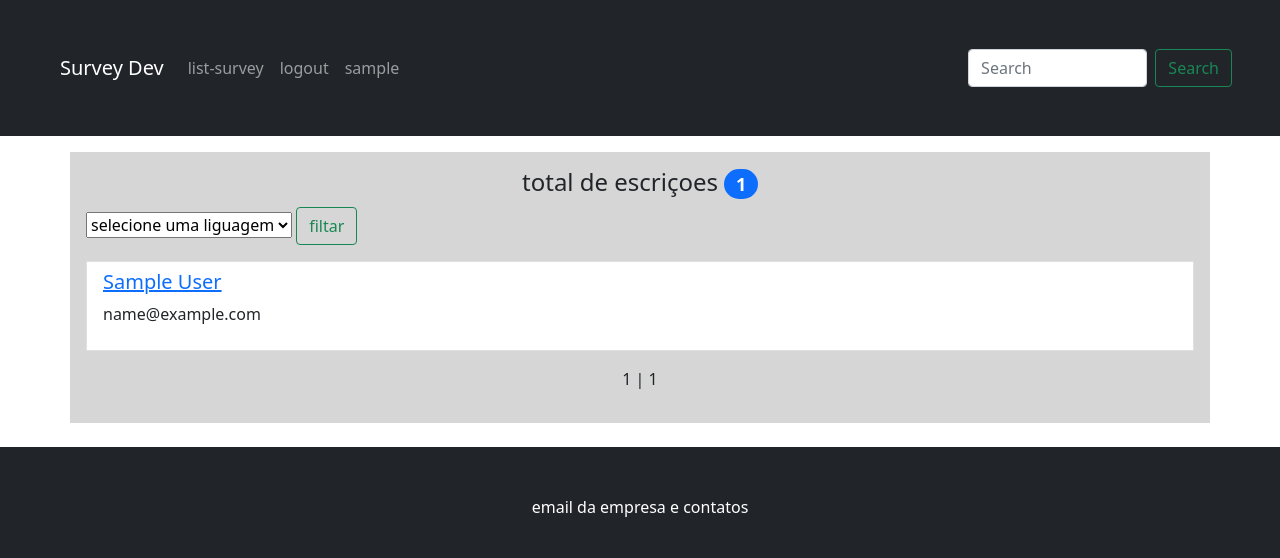
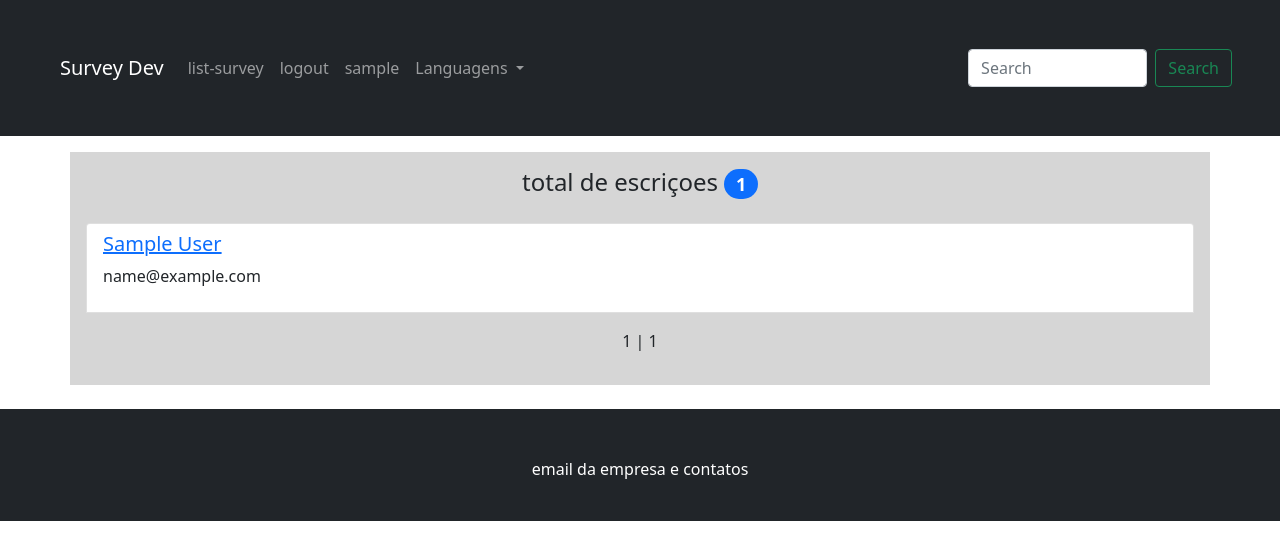
Before and after one commit to pacman2020/page-and-API-poll-with-Django, a Django app: page /surveys/ in a window 1280 px wide. Shown: the top 558 px of the page. Run offline with Django 3.2, Linux system fonts and the light colour scheme; a user stored in the database is signed in; tables that the repository leaves empty hold one stand-in row (values such as "Sample post").

Commit message:
improved language filtering in the menu

```diff
--- a/core/templates/base.html
+++ b/core/templates/base.html
@@ -21,6 +21,18 @@
           <a class="nav-link" href="{% url 'list-surveys' %}">list-survey</a>
           <a class="nav-link" href="{% url 'logout' %}">logout</a>
           <a class="nav-link" href="#">{{ user.username }}</a>
+
+          <li class="nav-item dropdown">
+            <a class="nav-link dropdown-toggle" href="#" id="navbarDropdown" role="button" data-bs-toggle="dropdown" aria-expanded="false">
+              Languagens
+            </a>
+            <ul class="dropdown-menu" aria-labelledby="navbarDropdown">
+              {% for language in filter_language %}
+              <li><a class="dropdown-item" href="{% url 'filter-language' language %}">
+                {{language}}</a></li>
+              {% endfor %}
+            </ul>
+          </li>
 
         </div>
       </div>
--- a/core/templates/core/list-survey.html
+++ b/core/templates/core/list-survey.html
@@ -10,18 +10,6 @@
 
 <!-- filtro de linguagem -->
 <div class="list-group mt-1">
-    <form type="submit" action="{% url 'list-surveys' %}" method="POST">
-      {% csrf_token %}
-      <select  name="language" >
-        <option value="" selected>selecione uma liguagem</option>
-        {% for language in filter_language %}
-        <option value="{{language}}">
-          {{language}}
-        </option>
-        {% endfor %}
-      </select>
-      <button class="btn btn-outline-success" type="submit">filtar</button>
-    </form>
 
     <!-- lista de pesquisa -->
     {% for survey in surveys %}
--- a/core/urls.py
+++ b/core/urls.py
@@ -1,5 +1,6 @@
 from django.urls import path
 from .views import (
+    filter_languagens,
     home,
     list_survey,
     deyail_survey,
@@ -10,6 +11,7 @@ from .views import (
 urlpatterns = [
     path('', home, name='home'),
     path('surveys/', list_survey, name='list-surveys'),
+    path('filter-language/<str:language>/', filter_languagens, name='filter-language'),
     path('<int:pk>/', deyail_survey, name='detail-survey'),
     path('update/<int:pk>/', update_survey, name='update-survey'),
     path('delete/<int:pk>/', delete_survey, name='delete-survey'),
--- a/core/views.py
+++ b/core/views.py
@@ -1,14 +1,12 @@
 from django.contrib.messages.api import error
 from django.shortcuts import render, redirect, get_object_or_404
 from .forms import SurveyForm
-from .models import Survey
+from .models import Languages, Survey
 from django.core.paginator import Paginator
 from django.contrib.auth.decorators import login_required
 from django.contrib import messages
 
 #criar api de apenas par lista todas pesquisa
-#estilzar tudo kkk
-#melhora seletor de languagens
 
 def home(request):
     if request.method == 'POST':
@@ -19,6 +17,27 @@ def home(request):
         return redirect('home')
     forms = SurveyForm()
     return render(request, 'core/home.html', {'forms':forms})
+
+@login_required
+def filter_languagens(request, language):
+    surveys = Survey.objects.all()
+
+    #criando filtro apenas de language escolhidas
+    filter_language = []
+    for l in surveys:
+        if not l.language in filter_language:
+            filter_language.append(l.language)
+
+    surveys = Survey.objects.filter(language=language)
+    paginator = Paginator(surveys, 10)
+    page = request.GET.get('page')
+    data = {
+        'surveys': paginator.get_page(page),
+        'all_surveys': len(surveys),
+        'filter_language': filter_language
+        }
+    return render(request, 'core/list-survey.html', data)
+
 
 @login_required
 def list_survey(request):
@@ -32,21 +51,6 @@ def list_survey(request):
 
     if request.method == 'POST':
         search = request.POST.get('search')
-        language = request.POST.get('language')
-
-        if language:
-            surveys = Survey.objects.filter(language=language)
-
-            paginator = Paginator(surveys, 100)
-            page = request.GET.get('page')
-            data = {
-                'surveys': paginator.get_page(page),
-                'all_surveys': len(surveys),
-                'filter_language': filter_language
-                }
-            return render(
-                request, 'core/list-survey.html',
-                data)
 
         if search:
             surveys = Survey.objects.filter(full_name=search)
```
